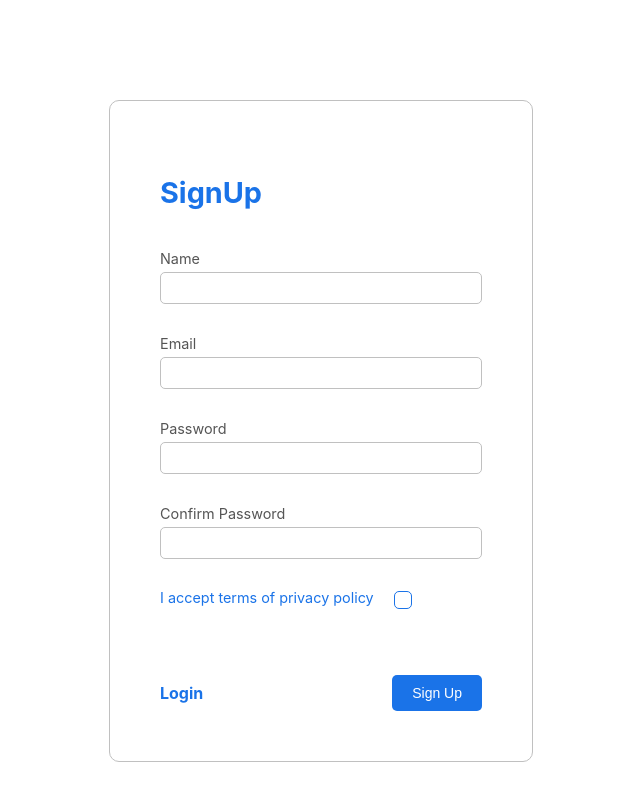
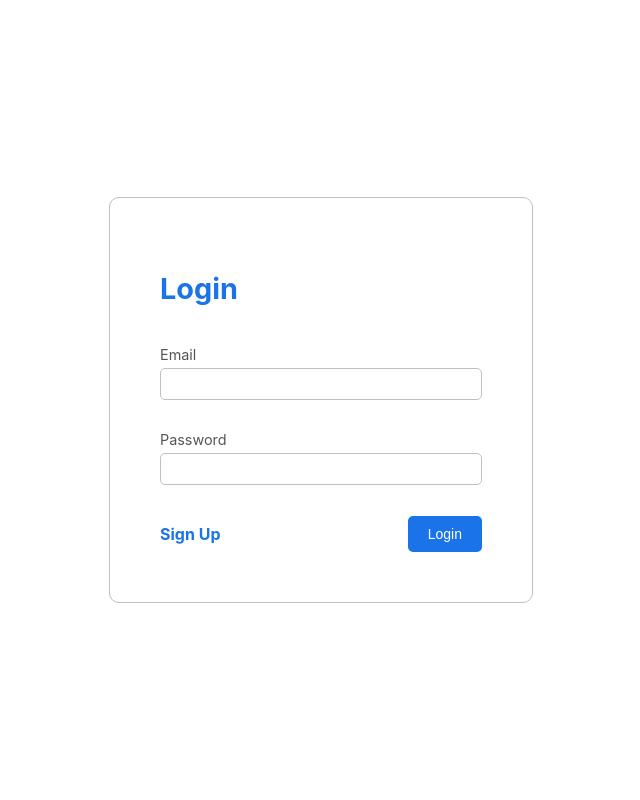
Before and after one commit to paniz-nl/react-form, a React (Create React App) app: page /login in a window 1280 px wide. Shown: the top 800 px of the page, without its empty margins (319-959 px from the left). Built offline with nearby package versions, Linux system fonts and the light colour scheme.

Commit message:
the Login.js added to my working project and i use react-router-dom version5.2.0 to link signup page and login page to their buttons

```diff
--- a/package.json
+++ b/package.json
@@ -8,6 +8,7 @@
     "@testing-library/user-event": "^13.5.0",
     "react": "^18.2.0",
     "react-dom": "^18.2.0",
+    "react-router-dom": "^5.2.0",
     "react-scripts": "5.0.1",
     "react-toastify": "^9.0.8",
     "web-vitals": "^2.1.4"
--- a/src/App.js
+++ b/src/App.js
@@ -1,10 +1,18 @@
 import './App.css';
 import SignUp from './components/SignUp';
+import Login from './components/Login';
+
+import { Route, Switch, Redirect } from 'react-router-dom';
+
 
 function App() {
   return (
     <div className="App">
-      <SignUp />
+      <Switch>
+        <Route path="/login" component={Login} />
+        <Route path="/signup" component={SignUp} />
+        <Redirect from="/" to="/signup" />
+      </Switch>
     </div>
   );
 }
--- /dev/null
+++ b/src/components/Login.js
@@ -0,0 +1,88 @@
+import React, {useState, useEffect} from 'react';
+import { ToastContainer } from 'react-toastify';
+import 'react-toastify/dist/ReactToastify.css';
+import { Link } from 'react-router-dom';
+
+import styles from './SignUp.module.css';
+
+import { validate } from './validate';
+import { notify } from './toast';
+
+const Login = () => {
+
+    const [data, setData] = useState({
+        email: "",
+        password: "",
+    })
+
+    const [errors, setErrors] = useState({});
+    const [touched, setTouched] = useState({});
+
+
+    useEffect(() => {
+        setErrors(validate(data, "login"))
+    }, [data, touched])
+
+    const changeHandler = (event) => {
+            setData({...data, [event.target.name]: event.target.value})
+    }
+
+    const focusHandlre = (event) => {
+        setTouched({...touched, [event.target.name]: true })
+    }
+
+    const submitHandler = event => {
+        event.preventDefault();
+        if(!Object.keys(errors).length) {
+            console.log(data)
+            notify("success", "You loged in successfully")
+        } else {
+            notify("error", "invalid data!")
+            setTouched({
+                email: true,
+                password: true,
+            })
+        }
+    }
+
+
+
+    return (
+        <div className={styles.container}>
+            <form onSubmit={submitHandler} className={styles.formContainer}>
+                <h2 className={styles.header}>Login</h2>
+                <div className={styles.formField}>
+                    <label>Email</label>
+                    <input
+                        className={(errors.email && touched.email) ? styles.uncompleted : styles.formInput}
+                        type="text"
+                        name="email"
+                        value={data.email}
+                        onChange={changeHandler}
+                        onFocus={focusHandlre}
+                    />
+                    {errors.email && touched.email && <span>{errors.email}</span>}
+                </div>
+                <div className={styles.formField}>
+                    <label>Password</label>
+                    <input
+                        className={(errors.password && touched.password) ? styles.uncompleted : styles.formInput}
+                        type="password"
+                        name="password"
+                        value={data.password}
+                        onChange={changeHandler}
+                        onFocus={focusHandlre}
+                    />
+                    {errors.password && touched.password && <span>{errors.password}</span>}
+                </div>
+                <div className={styles.formButtons}>
+                    <Link to="/signup">Sign Up</Link>
+                    <button type="submit">Login</button>
+                </div>
+            </form>
+            <ToastContainer />
+        </div>
+    );
+};
+
+export default Login;
--- a/src/components/SignUp.js
+++ b/src/components/SignUp.js
@@ -1,6 +1,7 @@
 import React, {useState, useEffect} from 'react';
 import { ToastContainer } from 'react-toastify';
 import 'react-toastify/dist/ReactToastify.css';
+import { Link } from "react-router-dom";
 
 import styles from './SignUp.module.css';
 
@@ -22,7 +23,7 @@ const SignUp = () => {
 
 
     useEffect(() => {
-        setErrors(validate(data))
+        setErrors(validate(data, "signup"))
     }, [data, touched])
 
     const changeHandler = (event) => {
@@ -41,7 +42,7 @@ const SignUp = () => {
         event.preventDefault();
         if(!Object.keys(errors).length) {
             console.log(data)
-            notify("success", "You signed in successfully")
+            notify("success", "You signed up successfully")
         } else {
             notify("error", "invalid data!")
             setTouched({
@@ -123,7 +124,7 @@ const SignUp = () => {
                     {errors.isAccepted && touched.isAccepted && <span>{errors.isAccepted}</span>}
                 </div>
                 <div className={styles.formButtons}>
-                    <a href='#'>Login</a>
+                    <Link to="/login">Login</Link>
                     <button type="submit">Sign Up</button>
                 </div>
             </form>
--- a/src/components/validate.js
+++ b/src/components/validate.js
@@ -1,12 +1,8 @@
-export const validate = (data) => {
+export const validate = (data, type) => {
 
     const errors = {};
 
-    if (!data.name.trim()) {
-        errors.name = "Username required"
-    } else {
-        delete errors.name
-    }
+
 
     if (!data.email) {
         errors.email = "Email required"
@@ -24,6 +20,15 @@ export const validate = (data) => {
         delete errors.password
     }
 
+
+    if ( type === "signup") {
+
+        if (!data.name.trim()) {
+            errors.name = "Username required"
+        } else {
+            delete errors.name
+        }
+
         if (!data.confirmPassword) {
             errors.confirmPassword = "Confirm the password"
         } else if (data.confirmPassword !== data.password) {
@@ -38,5 +43,8 @@ export const validate = (data) => {
             errors.isAccepted = "Accept our regulations"
         }
 
+    }
+
+
     return errors;
 }
--- a/src/index.js
+++ b/src/index.js
@@ -2,10 +2,16 @@ import React from 'react';
 import ReactDOM from 'react-dom/client';
 import './index.css';
 import App from './App';
+import { BrowserRouter } from "react-router-dom";
+
+
 
 const root = ReactDOM.createRoot(document.getElementById('root'));
 root.render(
-    <App />
+    <BrowserRouter>
+        <App />
+    </BrowserRouter>
+
 );
 
 // If you want to start measuring performance in your app, pass a function
```
Also changed, not shown: 1 other file (tests, documents, lock files or other folders). Lines whose indentation alone changed are shown as unchanged.
